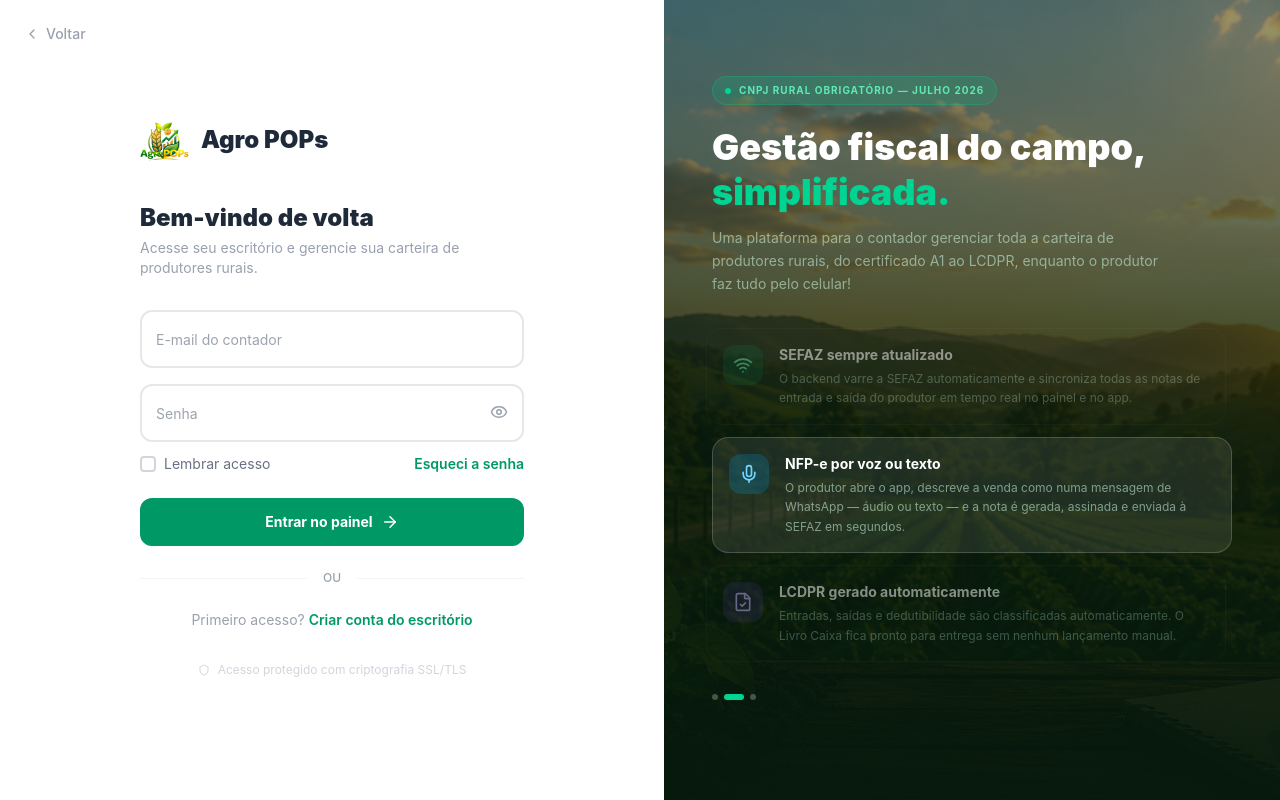
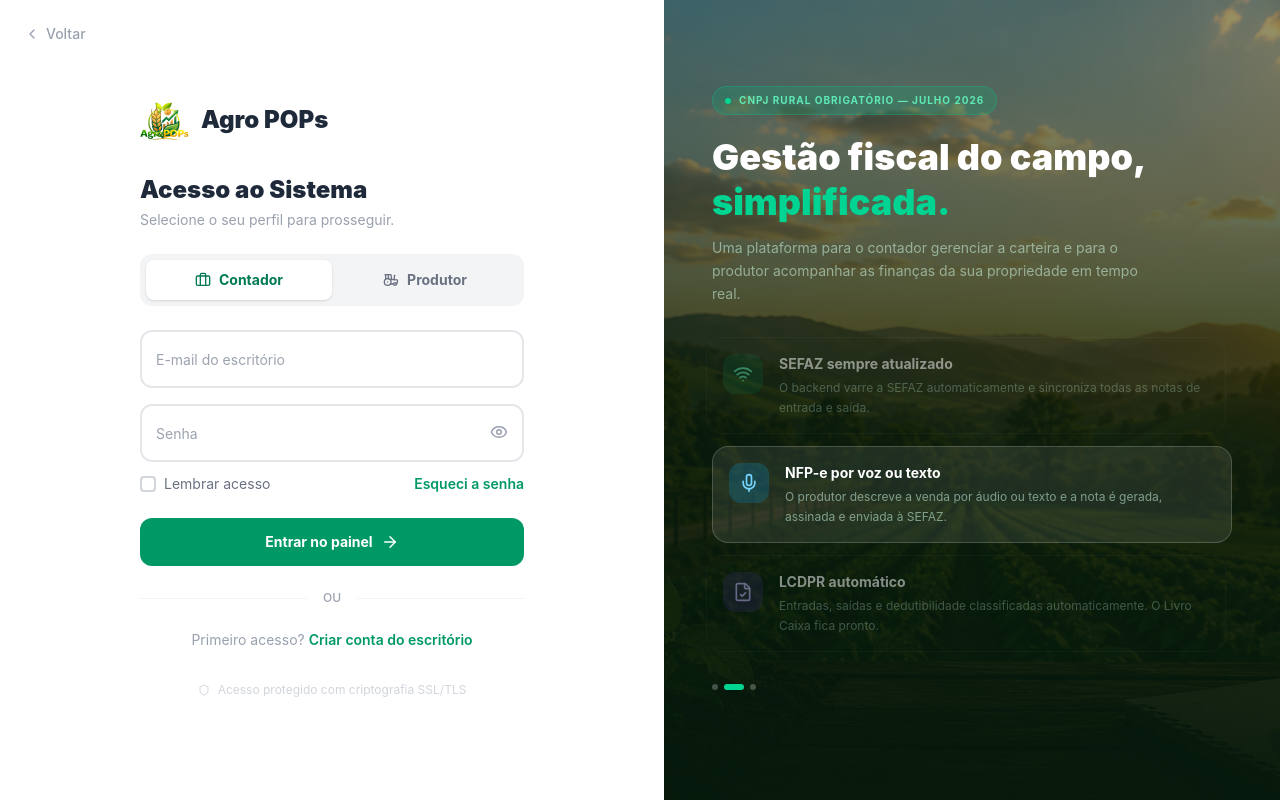
Before and after one commit to TailorKz/agro-painel-web, a React (Vite) app: page /login in a window 1280 px wide. Built offline with nearby package versions, Linux system fonts and the light colour scheme.

Commit message:
inserindo produtores no login

```diff
--- a/src/components/DashboardLayout.tsx
+++ b/src/components/DashboardLayout.tsx
@@ -1,42 +1,50 @@
 import { Outlet, NavLink, useNavigate } from 'react-router-dom';
 import { useEffect, useState } from 'react';
 import { useProducer } from '../context/ProducerContext';
-import { LayoutDashboard, Users, FileText, Sliders, Settings, LogOut, ChevronDown, User } from 'lucide-react';
+import { LayoutDashboard, Users, FileText, Sliders, Settings, LogOut, ChevronDown, User, Tractor } from 'lucide-react';
 
 export function DashboardLayout() {
   const { currentProducer, setCurrentProducer, producersList } = useProducer();
   const navigate = useNavigate();
 
-  // Estado para guardar o nome do contador logado
-  const [contadorNome, setContadorNome] = useState('Carregando...');
+  const [userName, setUserName] = useState('Carregando...');
+  const [userRole, setUserRole] = useState<'CONTADOR' | 'PRODUTOR' | null>(null);
 
-  // Verifica se o utilizador está logado assim que o painel abre
   useEffect(() => {
-    const contadorData = localStorage.getItem('@AgroPops:contador');
+    const role = localStorage.getItem('@AgroPops:userRole') as 'CONTADOR' | 'PRODUTOR';
     const token = localStorage.getItem('@AgroPops:token');
 
-    if (contadorData && token) {
-      const contador = JSON.parse(contadorData);
-      // Pega o nome do responsável ou do escritório
-      setContadorNome(contador.nomeResponsavel || contador.nomeEscritorio);
+    if (token && role) {
+      setUserRole(role);
+      if (role === 'CONTADOR') {
+        const contador = JSON.parse(localStorage.getItem('@AgroPops:contador') || '{}');
+        setUserName(contador.nomeResponsavel || contador.nomeEscritorio);
       } else {
-      // Se não tiver crachá (token), expulsa para a página de login
+        const produtor = JSON.parse(localStorage.getItem('@AgroPops:produtorData') || '{}');
+        setUserName(produtor.nome);
+      }
+    } else {
       navigate('/login');
     }
   }, [navigate]);
 
-  // Função para Terminar Sessão (Sair)
   const handleLogout = () => {
-    localStorage.removeItem('@AgroPops:token');
-    localStorage.removeItem('@AgroPops:contador');
+    localStorage.clear(); // Limpa token, role, dados do contador e produtor
     navigate('/login');
   };
 
-  const menuItems = [
+  // MENU DINÂMICO: Produtor não vê menus de Gerenciamento ou Regras
+  const menuItems = userRole === 'CONTADOR'
+    ? [
         { icon: <LayoutDashboard size={20} />, label: 'Visão Geral', path: '/' },
         { icon: <Users size={20} />, label: 'Gerenciar Produtores', path: '/produtores' },
         { icon: <FileText size={20} />, label: 'Notas Fiscais', path: '/notas' },
         { icon: <Sliders size={20} />, label: 'Regras de NCM', path: '/parametrizacao' },
+        { icon: <Settings size={20} />, label: 'Configurações', path: '/configuracoes' },
+      ]
+    : [
+        { icon: <LayoutDashboard size={20} />, label: 'Minha Propriedade', path: '/' },
+        { icon: <FileText size={20} />, label: 'Minhas Notas', path: '/notas' },
         { icon: <Settings size={20} />, label: 'Configurações', path: '/configuracoes' },
       ];
 
@@ -76,16 +84,17 @@
         <div className="p-4 border-t border-emerald-900/50 flex items-center justify-between">
           <div className="flex items-center gap-3">
             <div className="w-10 h-10 rounded-full bg-emerald-800 flex items-center justify-center">
-              <User size={18} />
+              {userRole === 'CONTADOR' ? <User size={18} /> : <Tractor size={18} />}
             </div>
             <div className="overflow-hidden">
-              <p className="text-sm font-semibold leading-tight truncate w-32" title={contadorNome}>
-                {contadorNome}
+              <p className="text-sm font-semibold leading-tight truncate w-32" title={userName}>
+                {userName.split(' ')[0]} {/* Pega só o primeiro nome */}
               </p>
-              <p className="text-xs text-emerald-300/80">Contador</p>
+              <p className="text-xs text-emerald-300/80">
+                {userRole === 'CONTADOR' ? 'Contador' : 'Produtor Rural'}
+              </p>
             </div>
           </div>
-          {/* Botão de Logout com evento onClick */}
           <button
             onClick={handleLogout}
             className="text-emerald-300 hover:text-white p-2 rounded-lg hover:bg-emerald-800 transition-colors"
@@ -99,6 +108,9 @@
       {/* ÁREA PRINCIPAL */}
       <div className="flex-1 flex flex-col overflow-hidden">
         <header className="h-20 bg-white border-b border-gray-100 flex items-center justify-between px-8 shadow-sm z-10">
+
+          {/* CABEÇALHO DINÂMICO */}
+          {userRole === 'CONTADOR' ? (
             <div className="relative group">
               <label className="absolute -top-2 left-3 bg-white px-1 text-[10px] font-bold text-agro-secondary uppercase">
                 Visualizando Dados De:
@@ -120,6 +132,12 @@
                 <ChevronDown size={16} className="text-gray-400 absolute right-4 pointer-events-none" />
               </div>
             </div>
+          ) : (
+            <div className="flex items-center gap-3">
+              <div className="w-2 h-2 rounded-full bg-emerald-500 animate-pulse" />
+              <h2 className="text-lg font-bold text-gray-800">Sua Propriedade</h2>
+            </div>
+          )}
 
           <div className="flex items-center gap-6 text-sm text-gray-500">
             <div>
--- a/src/screens/Login.tsx
+++ b/src/screens/Login.tsx
@@ -2,7 +2,7 @@
 import { useNavigate } from 'react-router-dom';
 import {
   Eye, EyeOff, ArrowRight, Shield, ChevronLeft, Loader2, AlertCircle,
-  Wifi, Mic, FileCheck,
+  Wifi, Mic, FileCheck, Tractor, Briefcase
 } from 'lucide-react';
 
 // ── Floating label input ──────────────────────────────────────────────────
@@ -58,34 +58,19 @@
   );
 }
 
-// ── Product highlights (replace testimonials) ─────────────────────────────
 const highlights = [
   {
-    icon: Wifi,
-    title: 'SEFAZ sempre atualizado',
-    desc: 'O backend varre a SEFAZ automaticamente e sincroniza todas as notas de entrada e saída do produtor em tempo real no painel e no app.',
-    accent: 'bg-emerald-500/20 text-emerald-300',
+    icon: Wifi, title: 'SEFAZ sempre atualizado', desc: 'O backend varre a SEFAZ automaticamente e sincroniza todas as notas de entrada e saída.', accent: 'bg-emerald-500/20 text-emerald-300',
   },
   {
-    icon: Mic,
-    title: 'NFP-e por voz ou texto',
-    desc: 'O produtor abre o app, descreve a venda como numa mensagem de WhatsApp — áudio ou texto — e a nota é gerada, assinada e enviada à SEFAZ em segundos.',
-    accent: 'bg-sky-500/20 text-sky-300',
+    icon: Mic, title: 'NFP-e por voz ou texto', desc: 'O produtor descreve a venda por áudio ou texto e a nota é gerada, assinada e enviada à SEFAZ.', accent: 'bg-sky-500/20 text-sky-300',
   },
   {
-    icon: FileCheck,
-    title: 'LCDPR gerado automaticamente',
-    desc: 'Entradas, saídas e dedutibilidade são classificadas automaticamente. O Livro Caixa fica pronto para entrega sem nenhum lançamento manual.',
-    accent: 'bg-violet-500/20 text-violet-300',
+    icon: FileCheck, title: 'LCDPR automático', desc: 'Entradas, saídas e dedutibilidade classificadas automaticamente. O Livro Caixa fica pronto.', accent: 'bg-violet-500/20 text-violet-300',
   },
 ];
 
-// ── Animated highlight card ───────────────────────────────────────────────
-function HighlightCard({
-  icon: Icon, title, desc, accent, active,
-}: {
-  icon: React.ElementType; title: string; desc: string; accent: string; active: boolean;
-}) {
+function HighlightCard({ icon: Icon, title, desc, accent, active }: { icon: React.ElementType; title: string; desc: string; accent: string; active: boolean; }) {
   return (
     <div
       className="flex items-start gap-4 p-4 rounded-2xl border transition-all duration-500"
@@ -107,17 +92,27 @@
   );
 }
 
-// ── Main component ────────────────────────────────────────────────────────
 export function Login() {
   const navigate = useNavigate();
+
+  // TIPO DE ACESSO
+  const [loginType, setLoginType] = useState<'contador' | 'produtor'>('contador');
+
+  // ESTADOS DO CONTADOR
   const [email, setEmail] = useState('');
+  const [emailError, setEmailError] = useState('');
+
+  // ESTADOS DO PRODUTOR
+  const [documento, setDocumento] = useState('');
+  const [docError, setDocError] = useState('');
+
+  // ESTADOS GERAIS
   const [password, setPassword] = useState('');
+  const [passwordError, setPasswordError] = useState('');
   const [showPassword, setShowPassword] = useState(false);
   const [rememberMe, setRememberMe] = useState(false);
   const [isLoading, setIsLoading] = useState(false);
   const [globalError, setGlobalError] = useState('');
-  const [emailError, setEmailError] = useState('');
-  const [passwordError, setPasswordError] = useState('');
   const [mounted, setMounted] = useState(false);
   const [activeCard, setActiveCard] = useState(0);
 
@@ -133,56 +128,68 @@
     return () => clearInterval(interval);
   }, []);
 
-  const validateEmail = () => {
-    if (!email) { setEmailError('Informe seu e-mail'); return false; }
-    if (!/^[^\s@]+@[^\s@]+\.[^\s@]+$/.test(email)) { setEmailError('E-mail inválido'); return false; }
-    setEmailError(''); return true;
-  };
-  const validatePassword = () => {
-    if (!password) { setPasswordError('Informe sua senha'); return false; }
-    if (password.length < 6) { setPasswordError('Mínimo 6 caracteres'); return false; }
-    setPasswordError(''); return true;
+  const validateFields = () => {
+    let isValid = true;
+    if (loginType === 'contador') {
+      if (!email) { setEmailError('Informe seu e-mail'); isValid = false; }
+      else if (!/^[^\s@]+@[^\s@]+\.[^\s@]+$/.test(email)) { setEmailError('E-mail inválido'); isValid = false; }
+      else { setEmailError(''); }
+    } else {
+      if (!documento) { setDocError('Informe seu CPF ou CNPJ'); isValid = false; }
+      else { setDocError(''); }
+    }
+
+    if (!password) { setPasswordError('Informe sua senha'); isValid = false; }
+    else { setPasswordError(''); }
+
+    return isValid;
   };
 
   const handleSubmit = async () => {
-    const ok = validateEmail() && validatePassword();
-    if (!ok) return;
+    if (!validateFields()) return;
 
     setIsLoading(true);
     setGlobalError('');
 
     try {
+      if (loginType === 'contador') {
         const response = await fetch('http://localhost:8080/api/contadores/login', {
           method: 'POST',
-        headers: {
-          'Content-Type': 'application/json',
-        },
-        // Enviamos o email e a senha (que o Java espera receber via LoginDTO)
-        body: JSON.stringify({
-          email: email,
-          senha: password
-        }),
+          headers: { 'Content-Type': 'application/json' },
+          body: JSON.stringify({ email: email, senha: password }),
         });
 
         if (response.ok) {
           const dadosResposta = await response.json();
-        console.log("Login realizado com sucesso! Dados:", dadosResposta);
-
-        // --- CÓDIGO NOVO: Guarda o token e os dados no navegador ---
           localStorage.setItem('@AgroPops:token', dadosResposta.token);
           localStorage.setItem('@AgroPops:contador', JSON.stringify(dadosResposta.contador));
-        // ------------------------------------------------------------
-
-        // Redireciona o utilizador para a Dashboard
+          localStorage.setItem('@AgroPops:userRole', 'CONTADOR'); // Diz ao painel quem é
           navigate('/');
         } else {
-        // Se a palavra-passe estiver errada ou o e-mail não existir
           const errorMsg = await response.text();
           setGlobalError(errorMsg);
         }
+      } else {
+        // LÓGICA DO PRODUTOR (Aproveita a rota do App Mobile!)
+        const response = await fetch('http://localhost:8080/api/produtores/login-mobile', {
+          method: 'POST',
+          headers: { 'Content-Type': 'application/json' },
+          body: JSON.stringify({ cpfCnpj: documento, senha: password }),
+        });
+
+        if (response.ok) {
+          const dadosResposta = await response.json();
+          localStorage.setItem('@AgroPops:token', dadosResposta.token);
+          localStorage.setItem('@AgroPops:produtorData', JSON.stringify(dadosResposta.produtor));
+          localStorage.setItem('@AgroPops:userRole', 'PRODUTOR'); // Diz ao painel quem é
+          navigate('/'); // No futuro, isso pode redirecionar para '/dashboard-produtor'
+        } else {
+          setGlobalError("Produtor não encontrado. Verifique seu CPF/CNPJ.");
+        }
+      }
     } catch (error) {
       console.error("Erro na conexão:", error);
-      setGlobalError('Servidor indisponível. Verifique se o backend Java está a correr.');
+      setGlobalError('Servidor indisponível. Verifique se o backend Java está rodando.');
     } finally {
       setIsLoading(false);
     }
@@ -196,29 +203,45 @@
 
   return (
     <div className="min-h-screen flex font-sans antialiased overflow-hidden bg-gray-50">
-
       {/* ── LEFT: Form ──────────────────────────────────────────────────── */}
       <div className="flex-1 flex flex-col justify-center items-center px-6 py-12 relative z-10 bg-white">
         <button
           onClick={() => navigate('/landing')}
           className="absolute top-6 left-6 flex items-center gap-1.5 text-gray-400 hover:text-gray-600 text-sm font-medium transition-colors group"
         >
-          <ChevronLeft size={16} className="group-hover:-translate-x-0.5 transition-transform" />
-          Voltar
+          <ChevronLeft size={16} className="group-hover:-translate-x-0.5 transition-transform" /> Voltar
         </button>
 
         <div className="w-full max-w-sm">
           {/* Logo */}
-          <div style={anim(0)} className="flex items-center gap-3 mb-10">
+          <div style={anim(0)} className="flex items-center gap-3 mb-8">
             <img src="/logo.png" alt="AgroContábil" className="h-10 w-auto object-contain" />
             <h1 className="text-2xl font-black text-gray-800 mb-1">Agro POPs</h1>
           </div>
 
           <div style={anim(80)}>
-            <h1 className="text-2xl font-black text-gray-800 mb-1">Bem-vindo de volta</h1>
-            <p className="text-gray-400 text-sm mb-8">
-              Acesse seu escritório e gerencie sua carteira de produtores rurais.
-            </p>
+            <h1 className="text-2xl font-black text-gray-800 mb-1">Acesso ao Sistema</h1>
+            <p className="text-gray-400 text-sm mb-6">Selecione o seu perfil para prosseguir.</p>
+          </div>
+
+          {/* TOGGLE: CONTADOR / PRODUTOR */}
+          <div className="flex bg-gray-100 p-1.5 rounded-xl mb-6 relative" style={anim(120)}>
+            <button
+              onClick={() => { setLoginType('contador'); setGlobalError(''); }}
+              className={`flex-1 py-2.5 text-sm font-bold rounded-lg flex items-center justify-center gap-2 transition-all duration-300 z-10 ${
+                loginType === 'contador' ? 'text-emerald-700 bg-white shadow-sm' : 'text-gray-500 hover:text-gray-700'
+              }`}
+            >
+              <Briefcase size={16} /> Contador
+            </button>
+            <button
+              onClick={() => { setLoginType('produtor'); setGlobalError(''); }}
+              className={`flex-1 py-2.5 text-sm font-bold rounded-lg flex items-center justify-center gap-2 transition-all duration-300 z-10 ${
+                loginType === 'produtor' ? 'text-emerald-700 bg-white shadow-sm' : 'text-gray-500 hover:text-gray-700'
+              }`}
+            >
+              <Tractor size={16} /> Produtor
+            </button>
           </div>
 
           {/* Global error */}
@@ -230,27 +253,34 @@
 
           {/* Inputs */}
           <div className="space-y-4" style={anim(160)} onKeyDown={(e) => e.key === 'Enter' && handleSubmit()}>
+
+            {loginType === 'contador' ? (
               <FloatingInput
-              id="email" label="E-mail do contador" type="email" value={email}
+                id="email" label="E-mail do escritório" type="email" value={email}
                 onChange={(v) => { setEmail(v); if (emailError) setEmailError(''); }}
-              onBlur={validateEmail} error={emailError} autoComplete="email" disabled={isLoading}
+                error={emailError} disabled={isLoading}
               />
+            ) : (
+              <FloatingInput
+                id="documento" label="Seu CPF ou CNPJ" type="text" value={documento}
+                onChange={(v) => { setDocumento(v); if (docError) setDocError(''); }}
+                error={docError} disabled={isLoading}
+              />
+            )}
+
             <FloatingInput
               id="password" label="Senha" type={showPassword ? 'text' : 'password'} value={password}
               onChange={(v) => { setPassword(v); if (passwordError) setPasswordError(''); }}
-              onBlur={validatePassword} error={passwordError} autoComplete="current-password" disabled={isLoading}
+              error={passwordError} disabled={isLoading}
               suffix={
-                <button
-                  type="button" tabIndex={-1} onClick={() => setShowPassword(!showPassword)}
-                  className="text-gray-400 hover:text-gray-600 transition-colors p-1 rounded"
-                >
+                <button type="button" tabIndex={-1} onClick={() => setShowPassword(!showPassword)}
+                  className="text-gray-400 hover:text-gray-600 transition-colors p-1 rounded">
                   {showPassword ? <EyeOff size={18} /> : <Eye size={18} />}
                 </button>
               }
             />
           </div>
 
-          {/* Remember + Forgot */}
           <div className="flex items-center justify-between mt-3 mb-6" style={anim(220)}>
             <label className="flex items-center gap-2 cursor-pointer group">
               <div
@@ -258,9 +288,7 @@
                 onClick={() => setRememberMe(!rememberMe)}
               >
                 {rememberMe && (
-                  <svg width="10" height="8" viewBox="0 0 10 8" fill="none">
-                    <path d="M1 4L3.5 6.5L9 1" stroke="white" strokeWidth="1.8" strokeLinecap="round" strokeLinejoin="round" />
-                  </svg>
+                  <svg width="10" height="8" viewBox="0 0 10 8" fill="none"><path d="M1 4L3.5 6.5L9 1" stroke="white" strokeWidth="1.8" strokeLinecap="round" strokeLinejoin="round" /></svg>
                 )}
               </div>
               <span className="text-sm text-gray-500 select-none">Lembrar acesso</span>
@@ -282,85 +310,58 @@
               }`}
             >
               {isLoading
-                ? <><Loader2 size={18} className="animate-spin" /> Verificando credenciais...</>
+                ? <><Loader2 size={18} className="animate-spin" /> Verificando...</>
                 : <>Entrar no painel <ArrowRight size={18} /></>
               }
             </button>
           </div>
 
+          {loginType === 'contador' && (
+            <>
               <div className="flex items-center gap-4 my-6" style={anim(340)}>
                 <div className="flex-1 h-px bg-gray-100" />
                 <span className="text-xs text-gray-400 font-medium">OU</span>
                 <div className="flex-1 h-px bg-gray-100" />
               </div>
-
               <div className="text-center" style={anim(380)}>
-            <p className="text-sm text-gray-400">
-              Primeiro acesso?{' '}
-              <button
-                onClick={() => navigate('/register')}
-                className="text-emerald-600 font-semibold hover:text-emerald-700 transition-colors"
-              >
+                <p className="text-sm text-gray-400">Primeiro acesso?{' '}
+                  <button onClick={() => navigate('/register')} className="text-emerald-600 font-semibold hover:text-emerald-700 transition-colors">
                     Criar conta do escritório
                   </button>
                 </p>
               </div>
+            </>
+          )}
 
           <div className="mt-8 flex items-center justify-center gap-2 text-gray-300 text-xs" style={anim(420)}>
-            <Shield size={12} />
-            <span>Acesso protegido com criptografia SSL/TLS</span>
+            <Shield size={12} /><span>Acesso protegido com criptografia SSL/TLS</span>
           </div>
         </div>
       </div>
 
       {/* ── RIGHT: Background + Product highlights ───────────────────── */}
-      <div
-        className="hidden lg:flex flex-1 relative flex-col justify-center overflow-hidden"
-        style={{ opacity: mounted ? 1 : 0, transition: 'opacity 0.9s ease 150ms' }}
-      >
-        {/* Background */}
+      <div className="hidden lg:flex flex-1 relative flex-col justify-center overflow-hidden" style={{ opacity: mounted ? 1 : 0, transition: 'opacity 0.9s ease 150ms' }}>
         <div className="absolute inset-0 bg-cover bg-center bg-no-repeat" style={{ backgroundImage: 'url(/fundoagro.png)' }} />
-        <div
-          className="absolute inset-0"
-          style={{ background: 'linear-gradient(180deg, rgba(5,25,12,0.4) 0%, rgba(5, 25, 12, 0.84) 55%, rgba(5,25,12,0.97) 100%)' }}
-        />
-
+        <div className="absolute inset-0" style={{ background: 'linear-gradient(180deg, rgba(5,25,12,0.4) 0%, rgba(5, 25, 12, 0.84) 55%, rgba(5,25,12,0.97) 100%)' }} />
         <div className="relative z-10 p-12 pb-10">
-          {/* Headline */}
           <div style={anim(300)}>
             <div className="inline-flex items-center gap-2 bg-emerald-500/20 border border-emerald-400/25 text-emerald-300 text-[10px] font-bold px-3 py-1.5 rounded-full mb-5 tracking-widest uppercase">
               <span className="w-1.5 h-1.5 rounded-full bg-emerald-400 animate-pulse" />
               CNPJ rural obrigatório — julho 2026
             </div>
-            <h2 className="text-4xl font-black text-white leading-tight mb-3">
-              Gestão fiscal do campo,
-              <br /><span className="text-emerald-400">simplificada.</span>
-            </h2>
+            <h2 className="text-4xl font-black text-white leading-tight mb-3">Gestão fiscal do campo,<br /><span className="text-emerald-400">simplificada.</span></h2>
             <p className="text-emerald-100/55 text-sm max-w-md mb-8 leading-relaxed">
-              Uma plataforma para o contador gerenciar toda a carteira de produtores rurais, do certificado A1 ao LCDPR, enquanto o produtor faz tudo pelo celular!
+              Uma plataforma para o contador gerenciar a carteira e para o produtor acompanhar as finanças da sua propriedade em tempo real.
             </p>
           </div>
-
-          {/* Highlight cards */}
           <div className="space-y-3 mb-8" style={anim(440)}>
-            {highlights.map((h, i) => (
-              <HighlightCard key={i} {...h} active={activeCard === i} />
+            {highlights.map((h, i) => <HighlightCard key={i} {...h} active={activeCard === i} />)}
+          </div>
+          <div className="flex gap-1.5 mb-8" style={anim(500)}>
+            {highlights.map((_, i) => (
+              <button key={i} onClick={() => setActiveCard(i)} className={`rounded-full transition-all duration-300 ${i === activeCard ? 'w-5 h-1.5 bg-emerald-400' : 'w-1.5 h-1.5 bg-white/25 hover:bg-white/40'}`} />
             ))}
           </div>
-
-          {/* Dots */}
-          <div className="flex gap-1.5 mb-8" style={anim(500)}>
-            {highlights.map((_, i) => (
-              <button
-                key={i}
-                onClick={() => setActiveCard(i)}
-                className={`rounded-full transition-all duration-300 ${i === activeCard ? 'w-5 h-1.5 bg-emerald-400' : 'w-1.5 h-1.5 bg-white/25 hover:bg-white/40'}`}
-              />
-            ))}
-          </div>
-
-          {/* Stats strip */}
-
         </div>
       </div>
     </div>
```
Also changed, not shown: src/context/ProducerContext.tsx (+34 -21 lines). Lines whose indentation alone changed are shown as unchanged.
